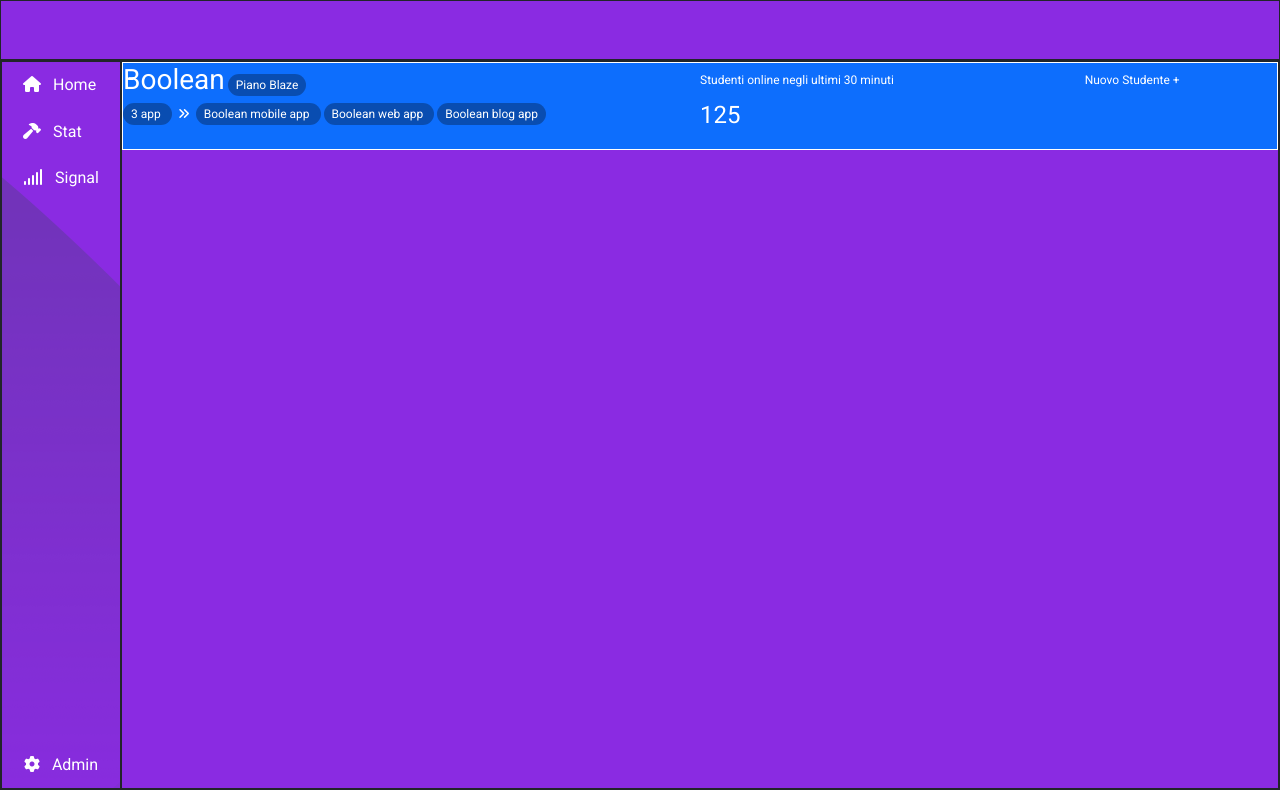
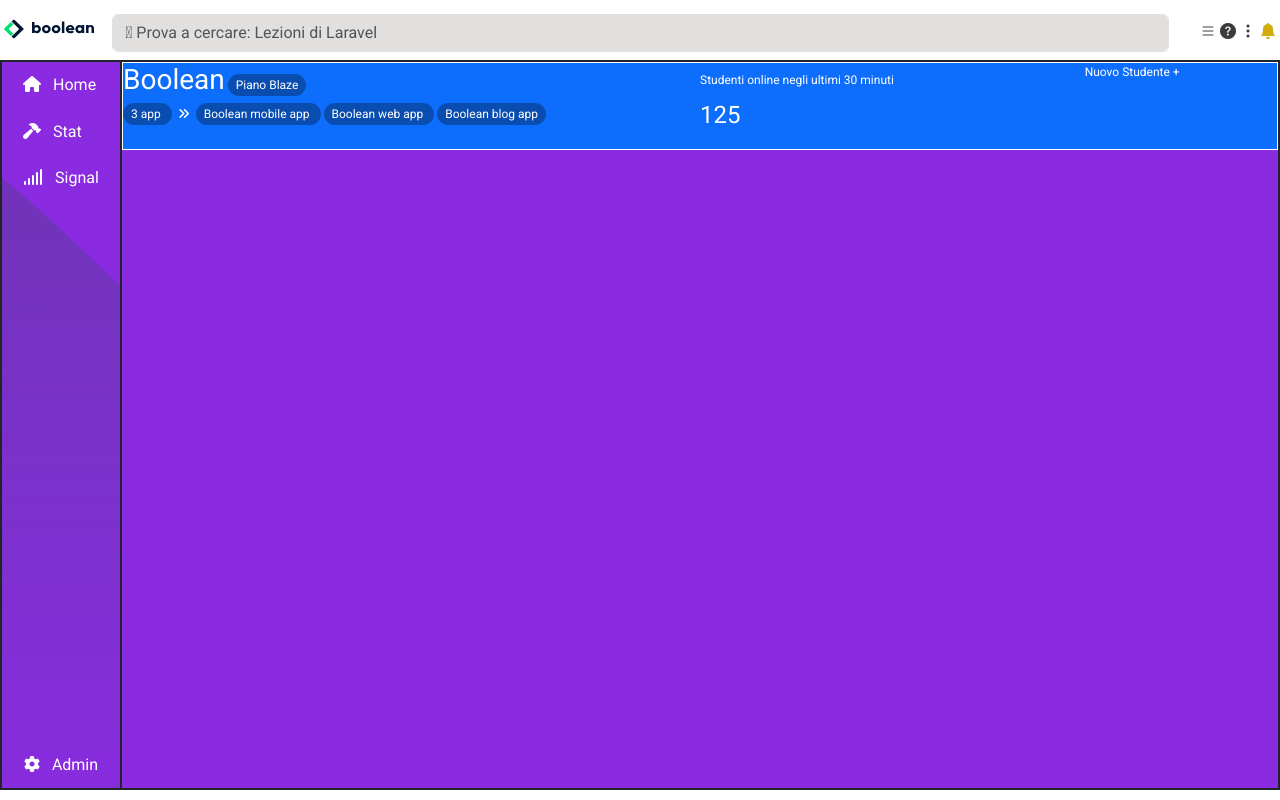
Before and after one commit to jeremy-mazzocco/html-css-bootstrap-dashboard, a plain HTML site: page index.html in a window 1280 px wide. Drawn offline with nearby package versions, Linux system fonts and the light colour scheme.

Commit message:
add header

```diff
--- a/index.html
+++ b/index.html
@@ -13,13 +13,34 @@
     <link rel="preconnect" href="https://fonts.googleapis.com">
     <link rel="preconnect" href="https://fonts.gstatic.com" crossorigin>
     <link href="https://fonts.googleapis.com/css2?family=Roboto:wght@300;400;700&display=swap" rel="stylesheet">
+    <link rel="stylesheet" href="https://cdn.jsdelivr.net/npm/bootstrap-icons@1.10.4/font/bootstrap-icons.css">
     <link rel="stylesheet" href="style.css">
     <title>Webapp</title>
 </head>
 
 <body>
     <header>
-
+        <div class="row g-0">
+            <div class="col-1 p-1">
+                <div class="img">
+                    <img src="img/mobile-logo.png" alt="" id="loghito">
+                    <img src="img/logo.svg" alt="" id="logone">
+                </div>
+            </div>
+            <div class="col-10 p-1">
+                <div class="input-group mb-3">
+                    <input type="text" class="form-control" aria-label="Sizing example input"
+                        aria-describedby="inputGroup-sizing-default"
+                        placeholder="&#xF52A; Prova a cercare: Lezioni di Laravel">
+                </div>
+            </div>
+            <div class="col-1 p-1 ms_right">
+                <i class="bi bi-list"></i>
+                <i class="bi bi-question-circle-fill"></i>
+                <i class="bi bi-three-dots-vertical"></i>
+                <i class="bi bi-bell-fill"></i>
+            </div>
+        </div>
     </header>
     <main class="d-flex">
         <!-- Left side block -->
@@ -49,8 +70,7 @@
         <div class="overflow-hidden ms_side">
             <div class="row g-0 bg-primary ms_side-header">
                 <div class="col-12 col-md-4 col-lg-2 order-md-3">
-                    <p>
-                        Nuovo Studente +
+                    Nuovo Studente +
                     </p>
                 </div>
                 <div class="col-12 col-md-4 col-lg-6 order-md-1">
@@ -96,7 +116,6 @@
 
 
 
-
     <script src="https://cdn.jsdelivr.net/npm/bootstrap@5.3.0-alpha3/dist/js/bootstrap.bundle.min.js"
         integrity="sha384-ENjdO4Dr2bkBIFxQpeoTz1HIcje39Wm4jDKdf19U8gI4ddQ3GYNS7NTKfAdVQSZe"
         crossorigin="anonymous"></script>
--- a/style.css
+++ b/style.css
@@ -1,4 +1,4 @@
-/* MY CSS */
+/* Macro  CSS */
 
 body {
     font-family: 'Roboto', sans-serif;
@@ -16,6 +16,44 @@ nav {
     width: 50px;
     height: 100%;
 }
+
+/* Header */
+header {
+    background-color: white;
+}
+
+#loghito {
+    width: 60px;
+    height: 60px;
+}
+
+#logone {
+    width: 90px;
+    height: 50px;
+}
+
+header img {
+    max-width: 100%;
+}
+
+.input-group input {
+    margin-top: 0.6rem;
+    margin-left: 0.1rem;
+}
+
+.ms_right {
+    text-align: right;
+    line-height: 55px;
+}
+
+.bi-bell-fill {
+    color: rgb(208, 172, 12);
+}
+
+.form-control {
+    background-color: rgb(226, 223, 223);
+}
+
 
 /* Right side block */
 .ms_side {
@@ -70,7 +108,6 @@ nav span {
 }
 
 /* DEBUG */
-header,
 main,
 nav,
 .ms_side,
@@ -85,8 +122,18 @@ nav,
 /* RESPONSIVE */
 
 @media (min-width: 576px) {
+    #logone {
+        display: none;
+    }
+
     #number {
         margin-top: -1rem;
+    }
+
+    .bi-list,
+    .bi-question-circle-fill,
+    .bi-three-dots-vertical {
+        display: none;
     }
 }
 
@@ -95,7 +142,23 @@ nav,
 
 
 
+
 @media (min-width: 992px) {
+    #loghito {
+        display: none;
+    }
+
+    #logone {
+        display: inline-block;
+    }
+
+    .bi-list,
+    .bi-question-circle-fill,
+    .bi-three-dots-vertical {
+        display: inline;
+        color: rgb(60, 59, 59);
+    }
+
     nav {
         width: 120px;
     }
```
